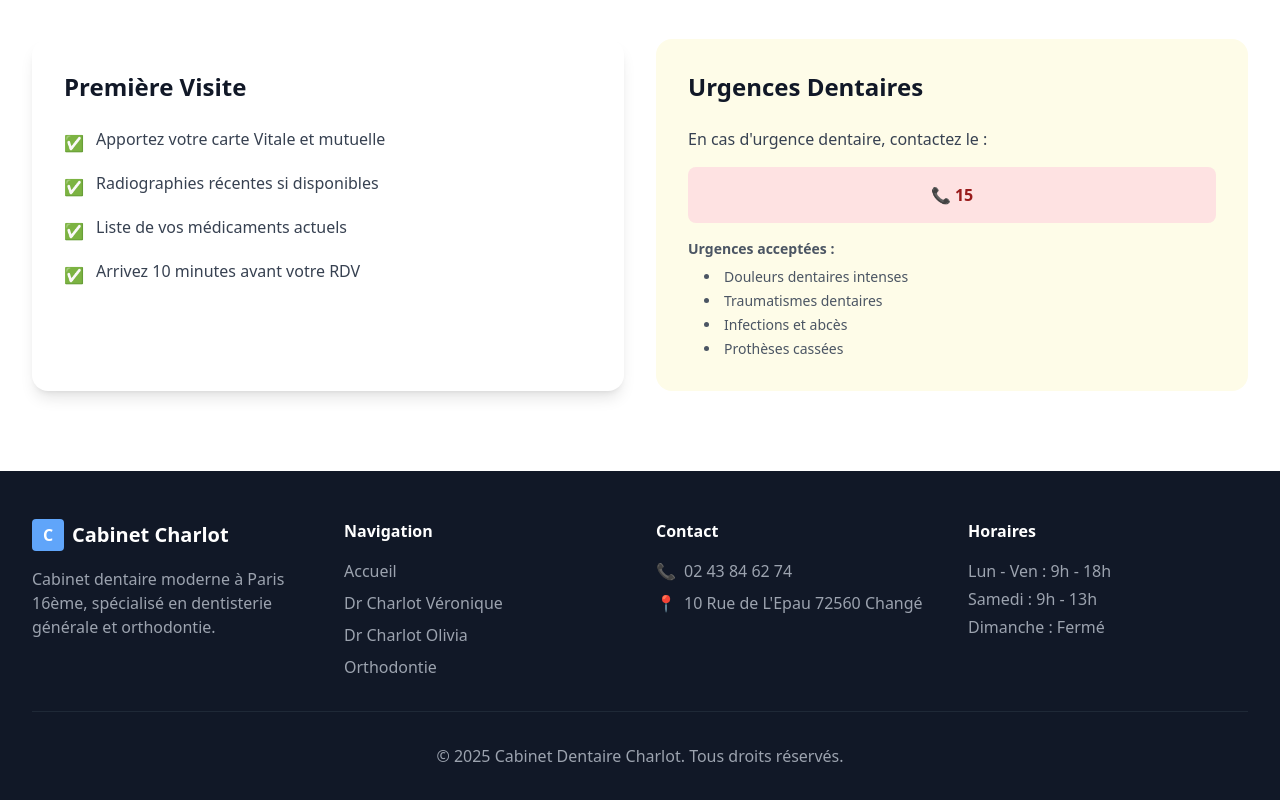
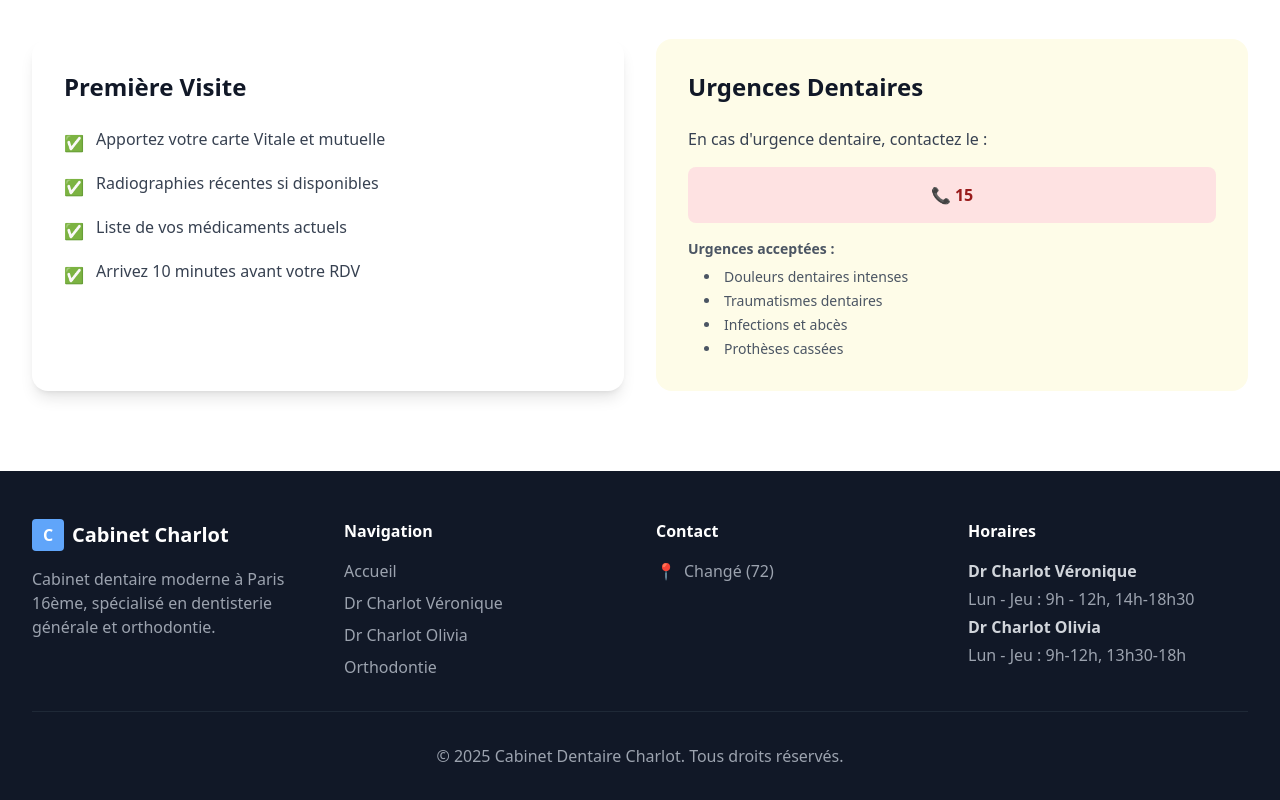
Before and after one commit to noucl-art/cabinetdentaire, a React (Vite) app: page /infos-pratiques in a window 1280 px wide. Shown: the part 3431-4231 px from the top of the page. Built offline with nearby package versions, Linux system fonts and the light colour scheme.

Commit message:
Modifier le footer avec la nouvelle adresse et horaires

```diff
--- a/src/components/Footer.tsx
+++ b/src/components/Footer.tsx
@@ -32,12 +32,8 @@ const Footer = () => {
             <h4 className="font-semibold mb-4">Contact</h4>
             <div className="space-y-2 text-gray-400">
               <p className="flex items-center">
-                <span className="mr-2">📞</span>
-                02 43 84 62 74
-              </p>
-              <p className="flex items-center">
                 <span className="mr-2">📍</span>
-                10 Rue de L'Epau 72560 Changé
+                Changé (72)
               </p>
             </div>
           </div>
@@ -45,9 +41,10 @@ const Footer = () => {
           <div>
             <h4 className="font-semibold mb-4">Horaires</h4>
             <div className="text-gray-400 space-y-1">
-              <p>Lun - Ven : 9h - 18h</p>
-              <p>Samedi : 9h - 13h</p>
-              <p>Dimanche : Fermé</p>
+              <p className="font-semibold text-gray-300">Dr Charlot Véronique</p>
+              <p>Lun - Jeu : 9h - 12h, 14h-18h30</p>
+              <p className="font-semibold text-gray-300 mt-2">Dr Charlot Olivia</p>
+              <p>Lun - Jeu : 9h-12h, 13h30-18h</p>
             </div>
           </div>
         </div>
```
